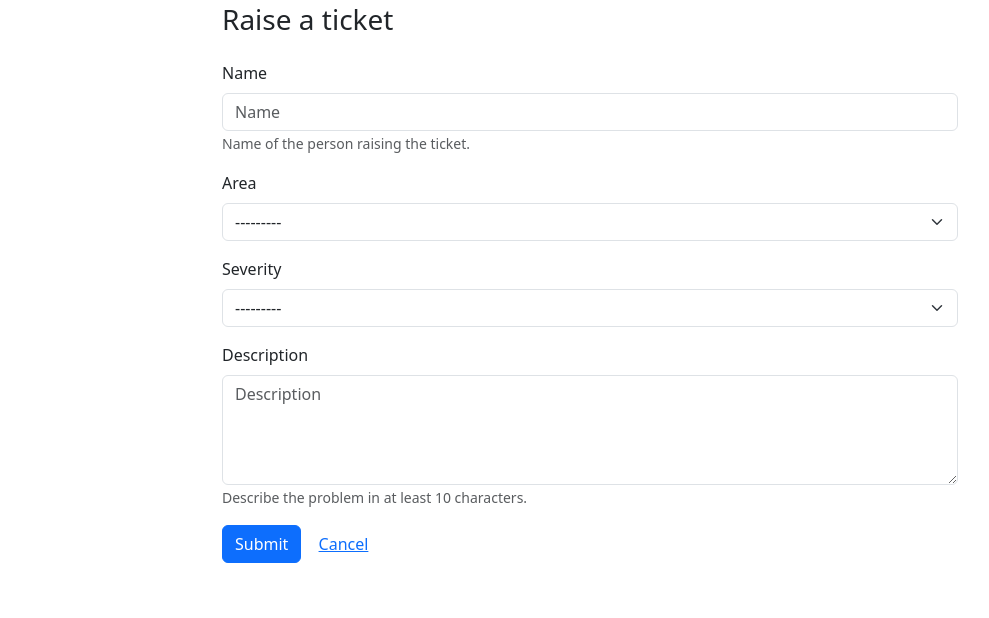
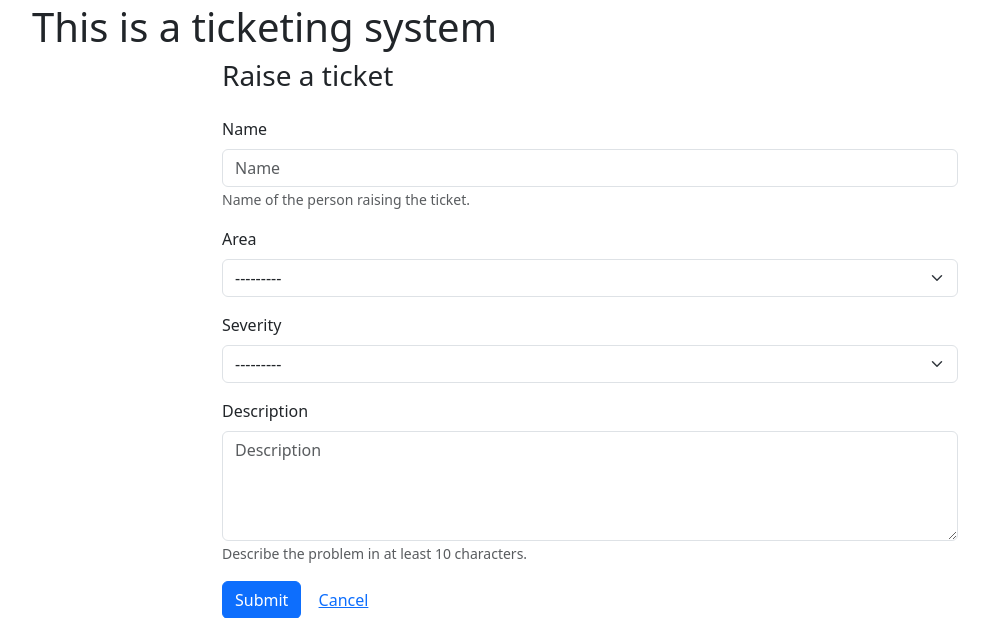
Before and after one commit to timdnewman/sel7DevOps, a Django app: page /tickets/new/ in a window 1280 px wide. Shown: the part 53-671 px from the top of the page, without its empty margins (50-1039 px from the left). Run offline with Django 4.2, Linux system fonts and the light colour scheme; the visitor is signed in with stand-in values (Sample User, id 1); some libraries are stand-ins or nearby versions.

Commit message:
Add a message

```diff
--- a/devOpsAssignment/templates/base.html
+++ b/devOpsAssignment/templates/base.html
@@ -33,6 +33,7 @@
     </div>
   </nav>
   <main class="container">
+    <h1>This is a ticketing system</h1>
     {% if messages %}
       {% bootstrap_messages %}
     {% endif %}
```
